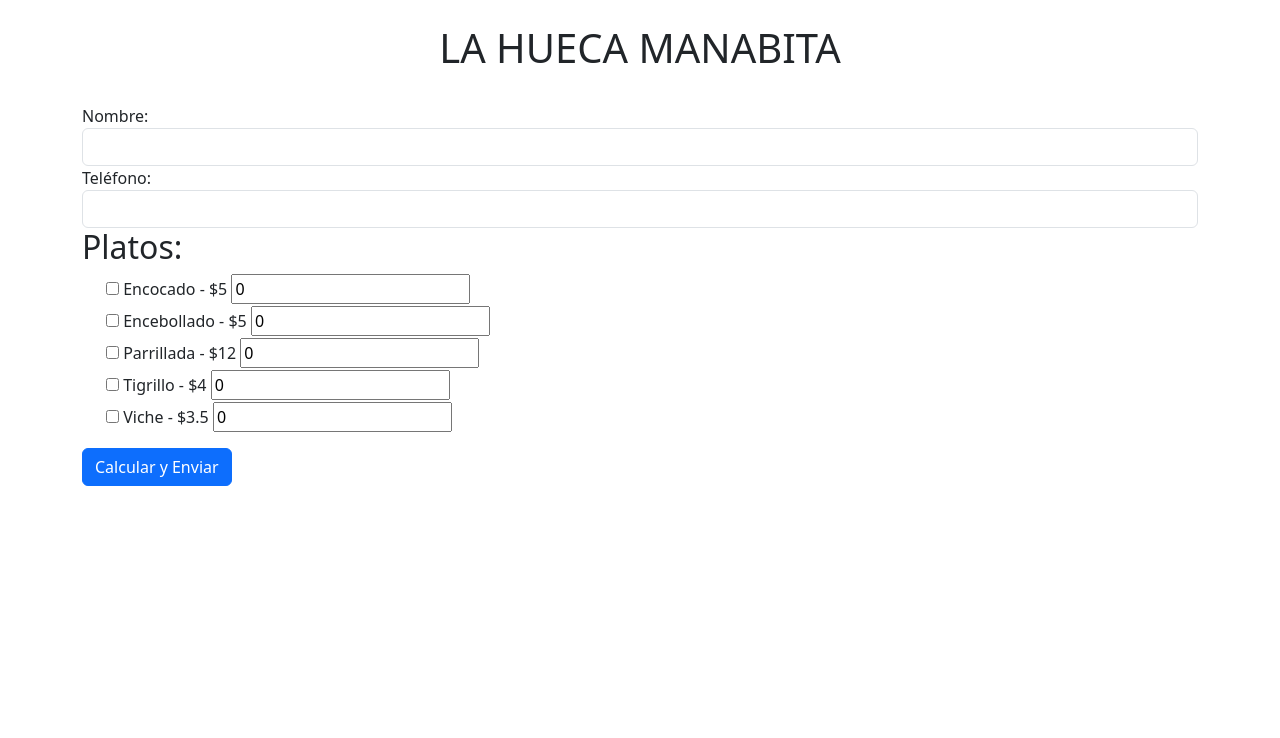
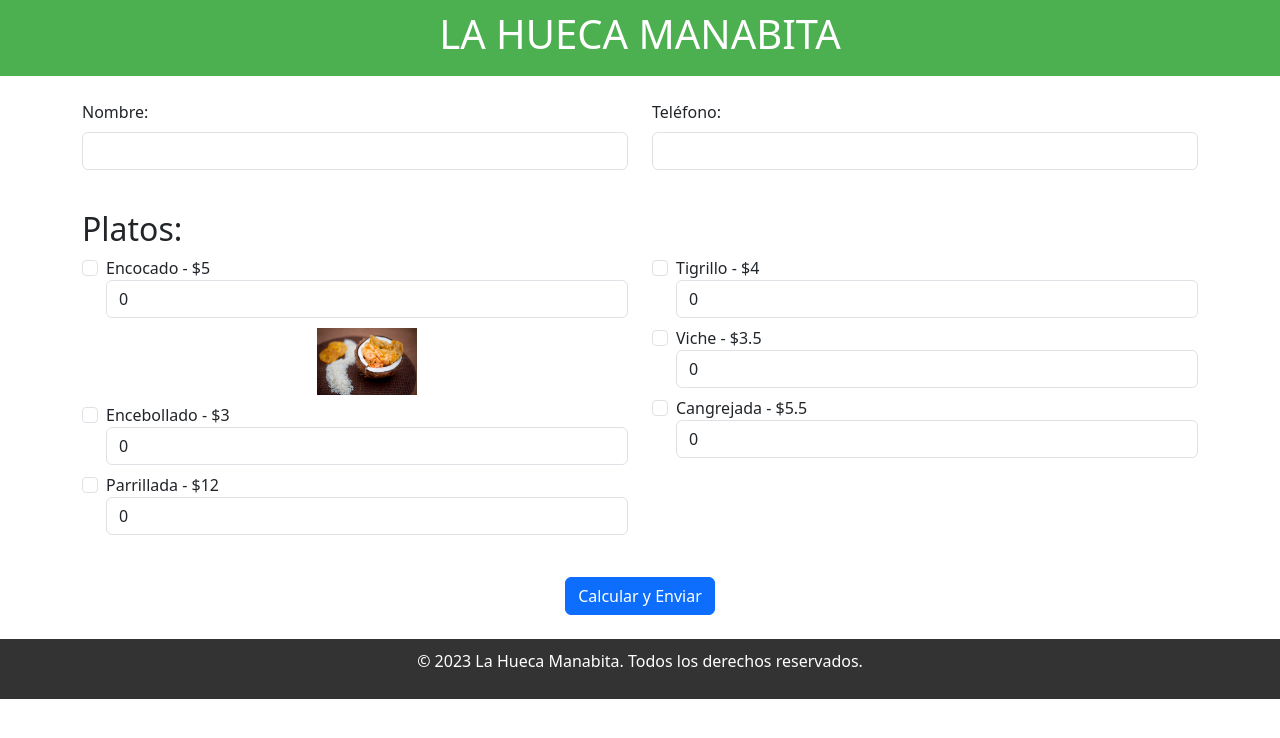
Before and after one commit to BryanCruz94/ASWproyectoU1, a PHP site: page /costa/tienda1.php in a window 1280 px wide. Shown: the top 738 px of the page. Run offline with PHP 8.4, Linux system fonts and the light colour scheme.

Commit message:
modificacionCosta

```diff
--- a/costa/confirmacion.php
+++ b/costa/confirmacion.php
@@ -50,10 +50,11 @@
         {
             $precios = [
                 "Encocado" => 5,
-                "Encebollado" => 5,
+                "Encebollado" => 3,
                 "Parrillada" => 12,
                 "Tigrillo" => 4,
                 "Viche" => 3.5,
+                "Cangrejada" => 5.5,
             ];
             return isset($precios[$plato]) ? $precios[$plato] : 0;
         }
--- a/costa/tienda1.php
+++ b/costa/tienda1.php
@@ -1,62 +1,113 @@
 <!DOCTYPE html>
 <html lang="es">
+
+
 
 <head>
     <meta charset="UTF-8">
     <meta name="viewport" content="width=device-width, initial-scale=1.0">
-    <link href="https://cdn.jsdelivr.net/npm/bootstrap@5.3.0/dist/css/bootstrap.min.css" rel="stylesheet" integrity="sha384-9ndCyUaIbzAi2FUVXJi0CjmCapSmO7SnpJef0486qhLnuZ2cdeRhO02iuK6FUUVM" crossorigin="anonymous">
-    <script src="https://cdn.jsdelivr.net/npm/bootstrap@5.1.3/dist/js/bootstrap.bundle.min.js" integrity="sha384-ka7Sk0Gln4gmtz2MlQnikT1wXgYsOg+OMhuP+IlRH9sENBO0LRn5q+8nbTov4+1p" crossorigin="anonymous"></script>
-
+    <link href="https://cdn.jsdelivr.net/npm/bootstrap@5.3.0/dist/css/bootstrap.min.css" rel="stylesheet"
+        integrity="sha384-9ndCyUaIbzAi2FUVXJi0CjmCapSmO7SnpJef0486qhLnuZ2cdeRhO02iuK6FUUVM" crossorigin="anonymous">
+    <script src="https://cdn.jsdelivr.net/npm/bootstrap@5.1.3/dist/js/bootstrap.bundle.min.js"
+        integrity="sha384-ka7Sk0Gln4gmtz2MlQnikT1wXgYsOg+OMhuP+IlRH9sENBO0LRn5q+8nbTov4+1p"
+        crossorigin="anonymous"></script>
     <script src="https://code.jquery.com/jquery-3.6.0.min.js"></script>
     <script src="https://cdnjs.cloudflare.com/ajax/libs/jquery-easing/1.4.1/jquery.easing.min.js"></script>
+
     <title>LA HUECA MANABITA</title>
+    <style>
+        .header {
+            background-color: #4CAF50;
+            color: white;
+            padding: 10px 0;
+        }
+
+        .footer {
+            background-color: #333;
+            color: white;
+            text-align: center;
+            padding: 10px 0;
+        }
+
+
+        .plato-img {
+            max-width: 100px;
+            display: block;
+            margin: 0 auto;
+            margin-top: 10px;
+        }
+    </style>
 </head>
 
 <body>
-    <header class="text-center py-4">
+    <div class="header">
+        <header class="text-center ">
             <h1>LA HUECA MANABITA</h1>
         </header>
+    </div>
+    <br>
     <div class="container">
         <form id="order-form" action="confirmacion.php" method="post">
-            <div class="form-group">
-                <label for="nombre">Nombre:</label>
+            <div class="row">
+
+                <div class="col-md-6 mb-3">
+                    <label for="nombre" class="form-label">Nombre:</label>
                     <input type="text" name="nombre" class="form-control" required>
                 </div>
-            <div class="form-group">
-                <label for="telefono">Teléfono:</label>
+                <div class="col-md-6 mb-3">
+                    <label for="telefono" class="form-label">Teléfono:</label>
                     <input type="tel" name="telefono" class="form-control" required>
                 </div>
+            </div>
+            <br>
             <h2>Platos:</h2>
-
-            <div class="form-check">
-                <input type="checkbox" name="platos[]" value="Encocado">
+            <div class="row">
+                <div class="col-md-6">
+                    <div class="form-check mb-2" class="col-md-6">
+                        <input type="checkbox" name="platos[]" value="Encocado" class="form-check-input">
                         <label class="form-check-label">Encocado - $5</label>
-                <input type="number" name="cantidades[0]" min="0" value="0">
+                        <input type="number" name="cantidades[0]" min="0" value="0" class="form-control">
+                        <img src="imgCosta/Encocado.jpg" alt="Encocado" class="plato-img">                    </div>
+                    <div class="form-check mb-2">
+                        <input type="checkbox" name="platos[]" value="Encebollado" class="form-check-input">
+                        <label class="form-check-label">Encebollado - $3</label>
+                        <input type="number" name="cantidades[1]" min="0" value="0" class="form-control">
                     </div>
                     <div class="form-check">
-                <input type="checkbox" name="platos[]" value="Encebollado">
-                <label class="form-check-label">Encebollado - $5</label>
-                <input type="number" name="cantidades[1]" min="0" value="0">
+                        <input type="checkbox" name="platos[]" value="Parrillada" class="form-check-input">
+                        <label class="form-check-label">Parrillada - $12</label>
+                        <input type="number" name="cantidades[2]" min="0" value="0" class="form-control">
+                    </div>
+                </div>
+                <div class="col-md-6">
+                    <div class="form-check mb-2">
+                        <input type="checkbox" name="platos[]" value="Tigrillo" class="form-check-input">
+                        <label class="form-check-label">Tigrillo - $4</label>
+                        <input type="number" name="cantidades[3]" min="0" value="0" class="form-control">
+                    </div>
+                    <div class="form-check mb-2">
+                        <input type="checkbox" name="platos[]" value="Viche" class="form-check-input">
+                        <label class="form-check-label">Viche - $3.5</label>
+                        <input type="number" name="cantidades[4]" min="0" value="0" class="form-control">
                     </div>
                     <div class="form-check">
-                <input type="checkbox" name="platos[]" value="Parrillada">
-                <label class="form-check-label">Parrillada - $12</label>
-                <input type="number" name="cantidades[2]" min="0" value="0">
+                        <input type="checkbox" name="platos[]" value="Cangrejada" class="form-check-input">
+                        <label class="form-check-label">Cangrejada - $5.5</label>
+                        <input type="number" name="cantidades[5]" min="0" value="0" class="form-control">
                     </div>
-            <div class="form-check">
-                <input type="checkbox" name="platos[]" value="Tigrillo">
-                <label class="form-check-label">Tigrillo - $4</label>
-                <input type="number" name="cantidades[3]" min="0" value="0">
                 </div>
-            <div class="form-check">
-                <input type="checkbox" name="platos[]" value="Viche">
-                <label class="form-check-label">Viche - $3.5</label>
-                <input type="number" name="cantidades[4]" min="0" value="0">
             </div>
-            <div class="mt-3">
+            <br>
+            <div class="text-center mt-3" style="">
                 <button type="submit" class="btn btn-primary">Calcular y Enviar</button>
             </div>
+            <br>
         </form>
+    </div>
+    <div class="footer">
+        <footer class="text-center">
+            <p>© 2023 La Hueca Manabita. Todos los derechos reservados.</p>
+        </footer>
     </div>
 </body>
 
```
Also changed, not shown: costa.php (+93 -31 lines), imgCosta/publicidad.jpg (added). Lines whose indentation alone changed are shown as unchanged.
